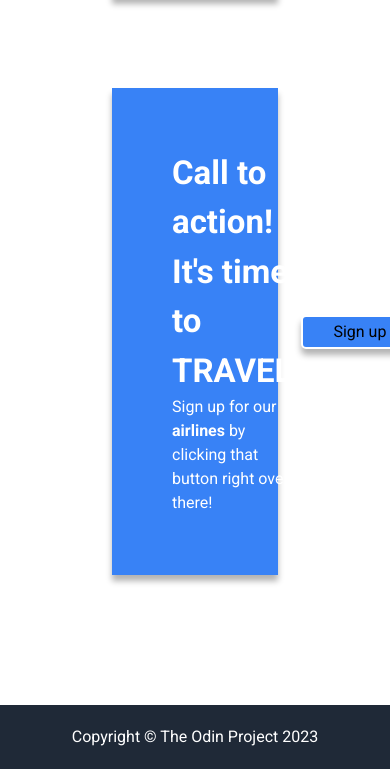
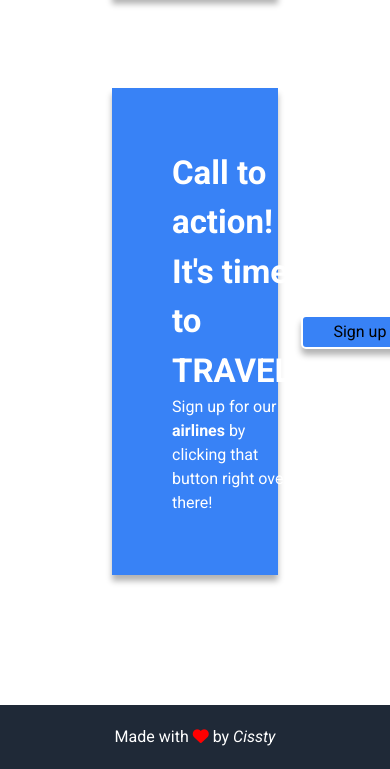
Before and after one commit to cissty/Landing-Page, a plain HTML site: page index.html in a window 390 px wide. Shown: the part 9480-10249 px from the top of the page. Drawn offline with Linux system fonts and the light colour scheme.

```diff
--- a/index.html
+++ b/index.html
@@ -126,7 +126,7 @@
 
         <div class="footer">
                 <div class="footer-main">
-                    <p>Copyright © The Odin Project 2023</p>
+                    <p>Made with <i style="color:red;" class="fa-solid fa-heart"> </i> by <em>Cissty</em></p>
                 </div>
         </div>
 
```
